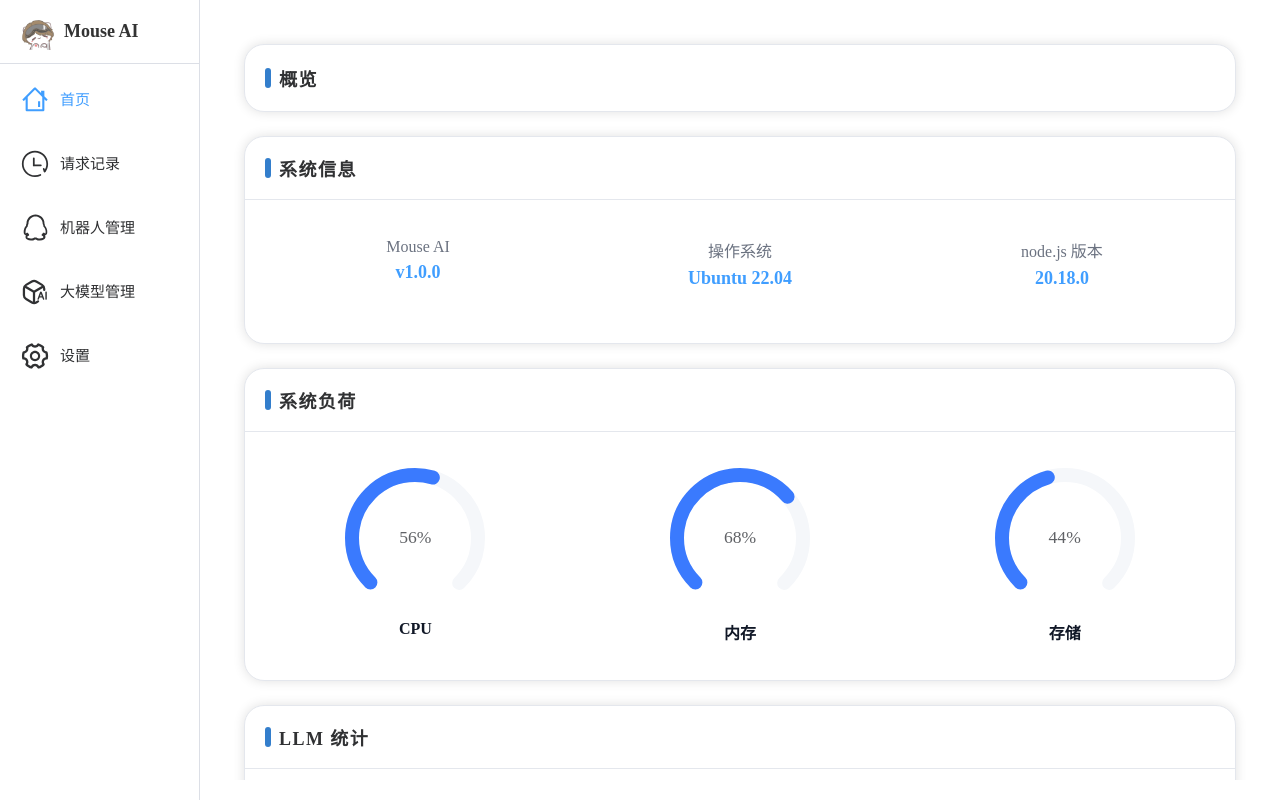
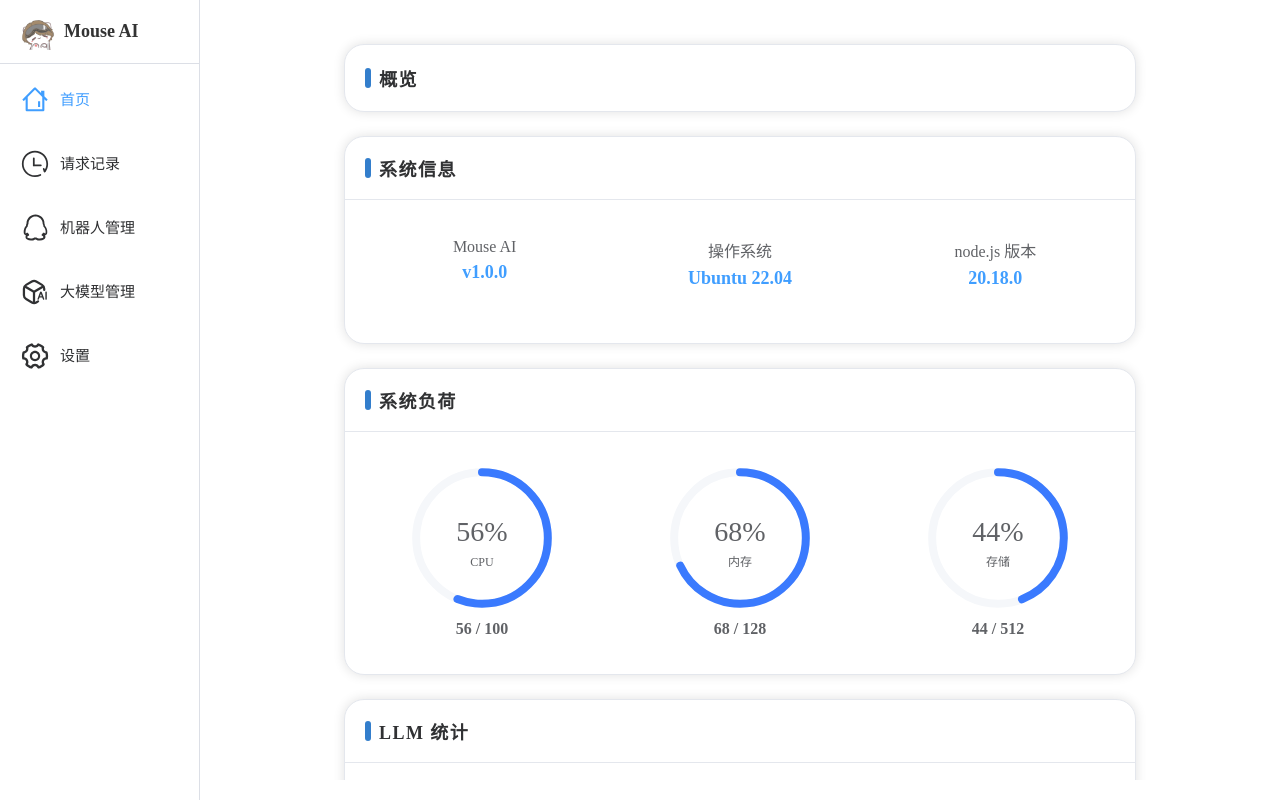
Before and after one commit to Ezekielx-Evans/little-mouse-ai, a Vue app: page / in a window 1280 px wide. Built offline with nearby package versions, Linux system fonts and the light colour scheme.

Commit message:
首页做完了

```diff
--- a/src/views/layout/Home.vue
+++ b/src/views/layout/Home.vue
@@ -8,16 +8,15 @@ const systemInfo = ref([
 ])
 
 const systemLoad = ref([
-    {label: 'CPU', value: 56},
-    {label: '内存', value: 68},
-    {label: '存储', value: 44}
+    {label: 'CPU', value: 56, total: 100},
+    {label: '内存', value: 68, total: 128},
+    {label: '存储', value: 44, total: 512}
 ])
 
 const llmStats = ref([
     {label: '请求总数', value: '12,843'},
     {label: '成功率', value: '98.4%'},
     {label: 'Token 消耗', value: '1.2M'},
-    {label: '平均响应时间', value: '1.6s'}
 ])
 </script>
 
@@ -71,18 +70,22 @@ const llmStats = ref([
                     <el-col
                         v-for="item in systemLoad"
                         :key="item.label"
-                        :sm="8"
-                        :xs="24"
+                        :md="8"
+                        :sm="12"
+                        :xs="12"
                         class="load-card"
                     >
                         <el-progress
                             :percentage="item.value"
-                            :stroke-width="14"
+                            :stroke-width="8"
                             :width="140"
                             color="#3a7afe"
-                            type="dashboard"
-                        />
-                        <div class="load-label">{{ item.label }}</div>
+                            type="circle"
+                        >
+                            <span class="percentage-value">{{ item.value }}%</span>
+                            <span class="percentage-label">{{ item.label }}</span>
+                        </el-progress>
+                        <div class="load-label">{{ item.value }} / {{item.total}}</div>
                     </el-col>
                 </el-row>
             </el-card>
@@ -99,7 +102,7 @@ const llmStats = ref([
                     <el-col
                         v-for="item in llmStats"
                         :key="item.label"
-                        :md="6"
+                        :md="8"
                         :sm="12"
                         :xs="12"
                     >
@@ -120,6 +123,8 @@ const llmStats = ref([
 <style scoped>
 
 .home-page {
+    margin-left:100px;
+    margin-right:100px;
     padding: 24px;
     display: flex;
     flex-direction: column;
@@ -161,7 +166,7 @@ const llmStats = ref([
 
 .info-label {
     font-size: 16px;
-    color: #6b7280;
+    color: #606266;
     margin-bottom: 6px;
 }
 
@@ -181,7 +186,18 @@ const llmStats = ref([
 
 .load-label {
     font-weight: 600;
-    color: #111827;
+    color: #606266;
+}
+
+.percentage-value {
+    display: block;
+    margin-top: 10px;
+    font-size: 28px;
+}
+.percentage-label {
+    display: block;
+    margin-top: 10px;
+    font-size: 12px;
 }
 
 .stat-card {
@@ -194,7 +210,7 @@ const llmStats = ref([
 
 .stat-label {
     font-size: 16px;
-    color: #6b7280;
+    color: #606266;
     margin-bottom: 6px;
 }
 
```
